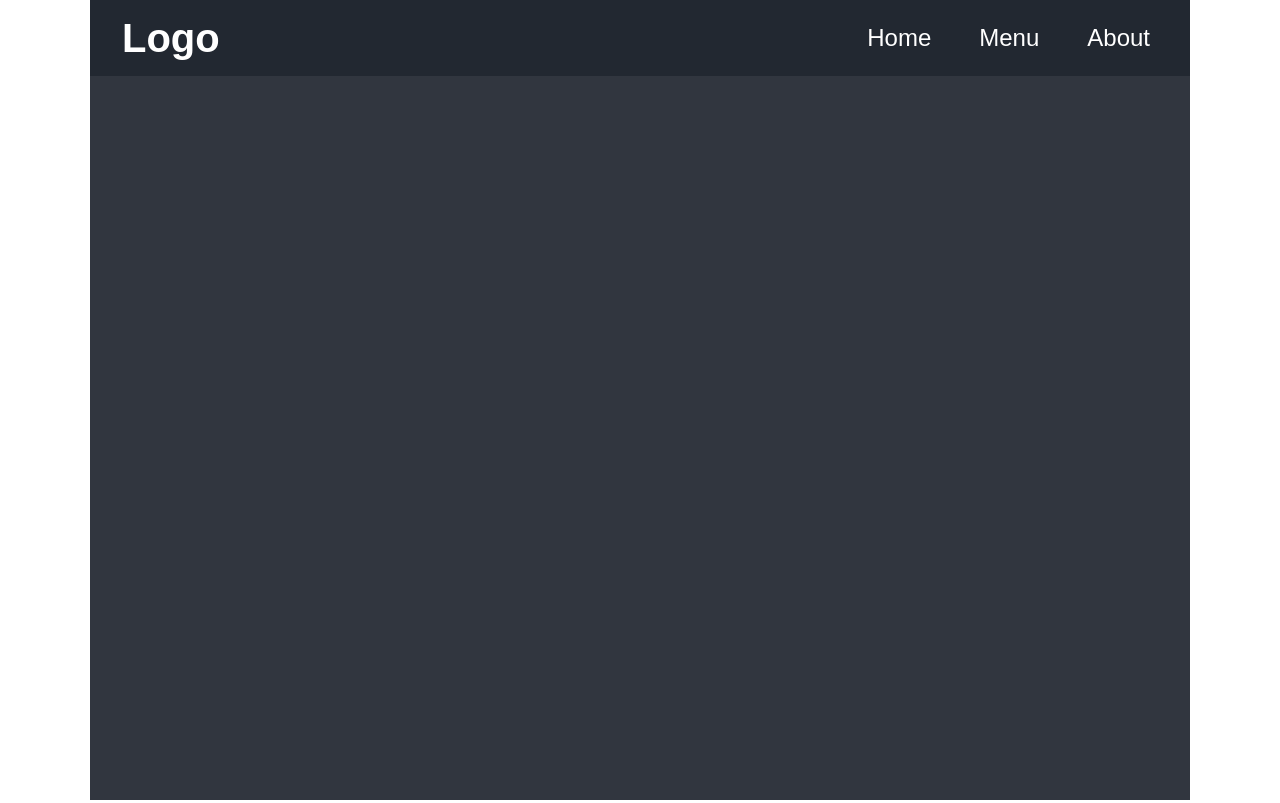
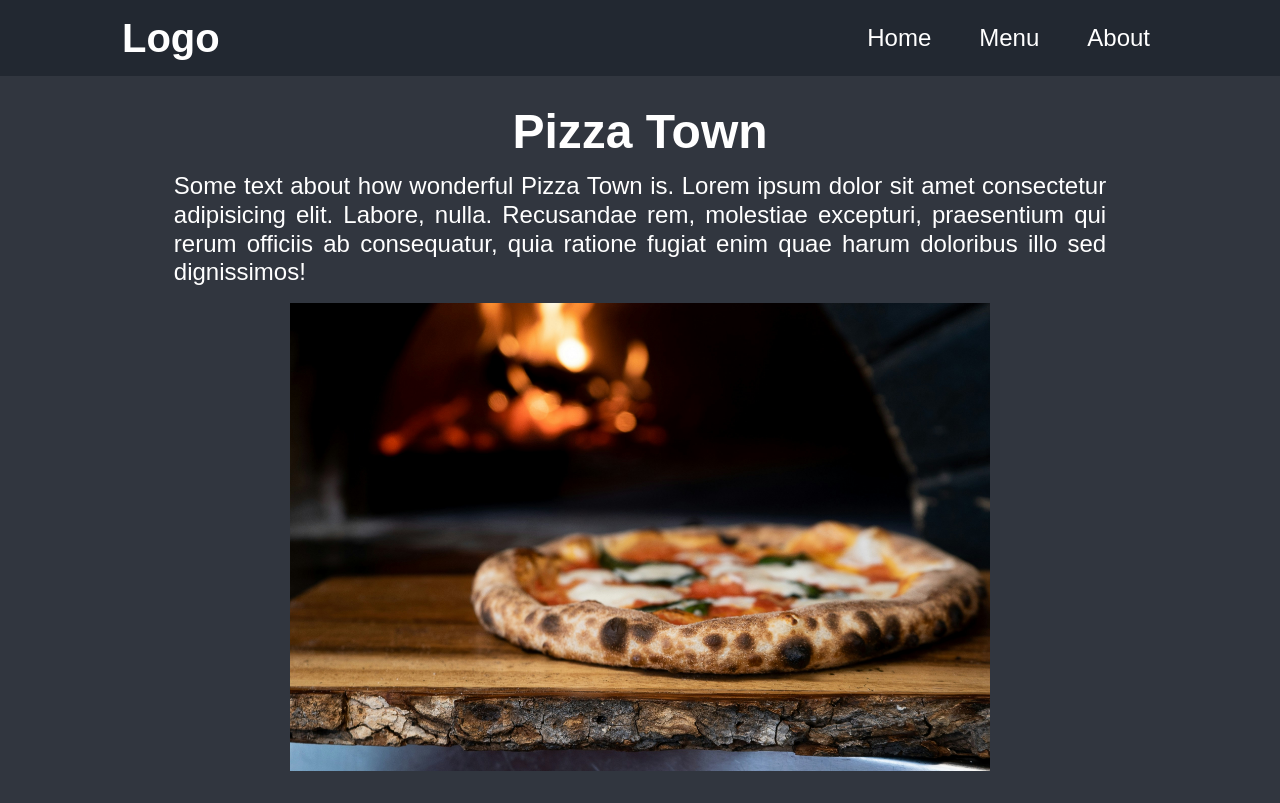
Before and after one commit to T0nci/odin-restaurant, a plain HTML site: page index.html in a window 1280 px wide. Drawn offline with Linux system fonts and the light colour scheme.

Commit message:
Create and style the home page

```diff
--- a/index.html
+++ b/index.html
@@ -1 +1 @@
-<!doctype html><html lang="en"><head><meta charset="UTF-8"><title>Restaurant page</title><link rel="stylesheet" href="./style.css"><script defer="defer" src="index.bundle.js"></script></head><body><div class="container"><header><nav class="nav-bar"><span class="logo">Logo</span> <button class="nav-button">Home</button> <button class="nav-button">Menu</button> <button class="nav-button">About</button></nav></header><div id="content"></div></div></body></html>
+<!doctype html><html lang="en"><head><meta charset="UTF-8"><title>Restaurant page</title><link rel="stylesheet" href="./style.css"><script defer="defer" src="index.bundle.js"></script></head><body><header><div class="container"><nav class="nav-bar"><span class="logo">Logo</span> <button class="nav-button">Home</button> <button class="nav-button">Menu</button> <button class="nav-button">About</button></nav></div></header><div id="content"><div class="container"><h1 class="headline">Pizza Town</h1><p class="desc">Some text about how wonderful Pizza Town is. Lorem ipsum dolor sit amet consectetur adipisicing elit. Labore, nulla. Recusandae rem, molestiae excepturi, praesentium qui rerum officiis ab consequatur, quia ratione fugiat enim quae harum doloribus illo sed dignissimos!</p><img src="./home-pic.jpg" alt="pizza from a furnace" class="home-picture"></div></div></body></html>
--- a/style.css
+++ b/style.css
@@ -71,19 +71,22 @@ meter {
 body {
   font-family: Arial, Helvetica, sans-serif;
   color: white;
+  background-color: #31363F;
+  min-height: 100vh;
 }
 
 .container {
   margin: 0 auto;
   max-width: 1100px;
-  min-height: 100vh;
-  background-color: #31363F;
+}
+
+header {
+  background-color: #222831;
 }
 
 .nav-bar {
-  padding: 0rem 2rem;
+  padding: 0 2rem;
   width: 100%;
-  background-color: #222831;
 
   display: flex;
   gap: 2rem;
@@ -115,3 +118,34 @@ body {
 .nav-button.active {
   text-shadow: 0 0 10px white;
 }
+
+#content {
+  background-color: #31363F;
+}
+
+#content > .container {
+  padding: 2rem;
+}
+
+.headline {
+  font-size: 3rem;
+  font-weight: bolder;
+  width: fit-content;
+  margin: 0 auto;
+  margin-bottom: 1rem;
+}
+
+.desc {
+  font-size: 1.5rem;
+  text-align: justify;
+  line-height: 1.2;
+  width: clamp(45ch, 90%, 80ch);
+  margin: 0 auto 1rem;
+}
+
+.home-picture {
+  max-width: 700px;
+  height: auto;
+  display: block;
+  margin: 0 auto;
+}
```
Also changed, not shown: home-pic.jpg (added).
